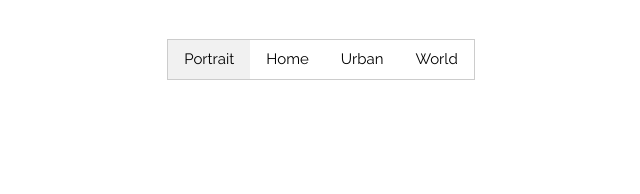
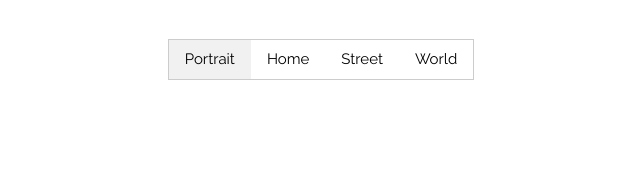
Before and after one commit to MicheleTognin/portfolio_eugenio_coletti, a plain HTML site: page portrait.html in a window 1280 px wide. Shown: the part 257-451 px from the top of the page, 319-959 px from the left. Drawn offline with nearby package versions, Linux system fonts and the light colour scheme.

Commit message:
Update portrait.html

```diff
--- a/portrait.html
+++ b/portrait.html
@@ -44,7 +44,7 @@
               >Portrait</a
             >
             <a href="./index.html" class="w3-bar-item w3-button">Home</a>
-            <a href="./urban.html" class="w3-bar-item w3-button">Urban</a>
+            <a href="./urban.html" class="w3-bar-item w3-button">Street</a>
             <a href="./world.html" class="w3-bar-item w3-button">World</a>
           </div>
         </div>
```
